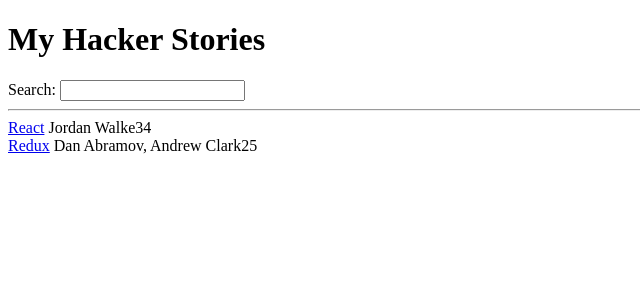
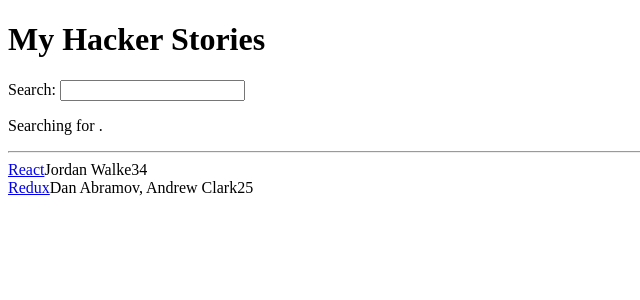
Before and after one commit to Agustin-MC/the_one_with_hooks, a React (Create React App) app in the folder react_tutorial/: page / in a window 1280 px wide. Shown: the top 300 px of the page, without its empty margins (0-640 px from the left). Built offline with nearby package versions, Linux system fonts and the light colour scheme.

Commit message:
React State

```diff
--- a/react_tutorial/src/App.js
+++ b/react_tutorial/src/App.js
@@ -20,8 +20,10 @@
         },
     ];
 
+    const [searchTerm, setSearchTerm] = React.useState('');
+
     const handleChange = event => {
-        console.log(event.target.value);
+        setSearchTerm(event.target.value);
     };
 
     return (
@@ -31,9 +33,13 @@
             <label htmlFor="search">Search: </label>
             <input id="search" type="text" onChange={handleChange} />
 
+            <p>
+                Searching for <strong>{searchTerm}</strong>.
+            </p>
+
             <hr />
 
-            <List list={stories}/>
+            <List list={stories} />
         </div>
     );
 };
@@ -41,7 +47,9 @@
 const List = props =>
     props.list.map(item => (
         <div key={item.objectID}>
-            <span> <a href={item.url}>{item.title}</a> </span>
+      <span>
+        <a href={item.url}>{item.title}</a>
+      </span>
             <span>{item.author}</span>
             <span>{item.num_comments}</span>
             <span>{item.points}</span>
```
